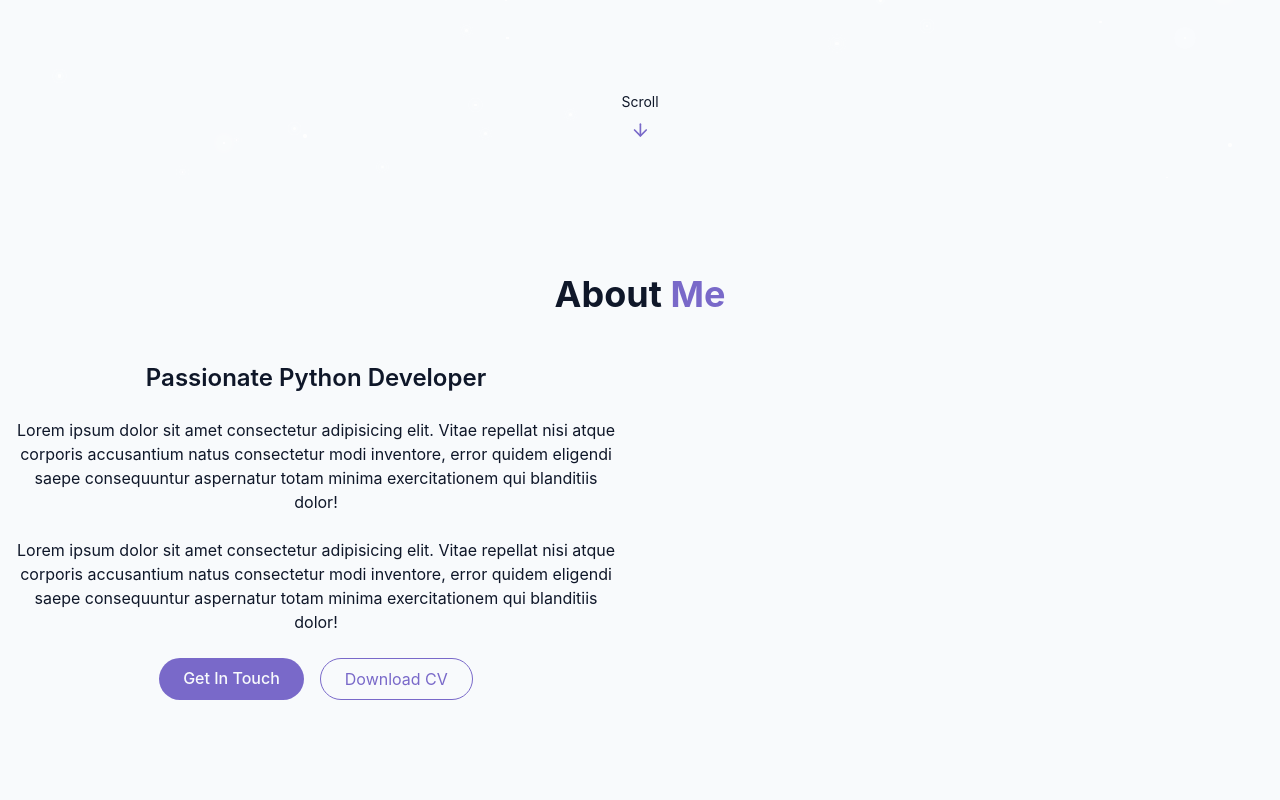
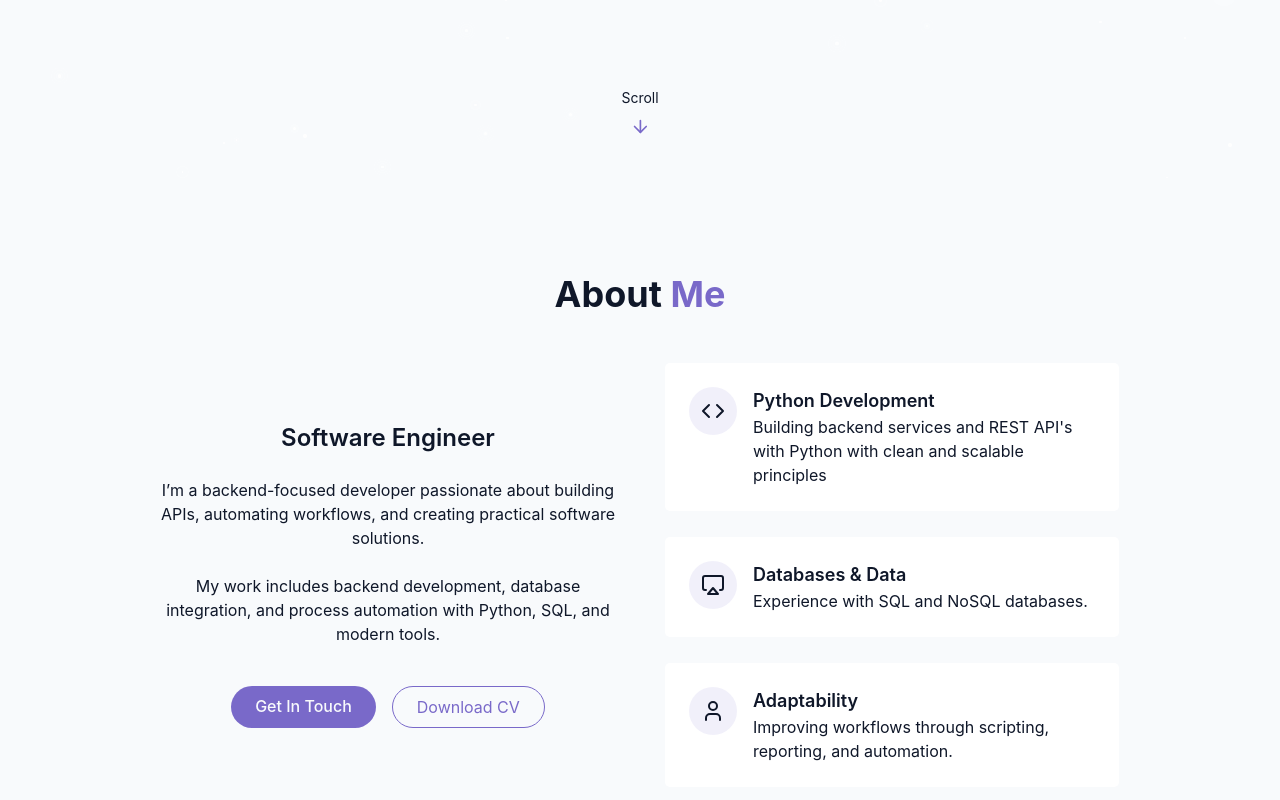
Before and after one commit to DvLeu/Portafolio, a React (Vite) app: page / in a window 1280 px wide. Shown: the part 622-1422 px from the top of the page. Built offline with nearby package versions, Linux system fonts and the light colour scheme.

Commit message:
Added Dvleu-cv for download in the aboutme section
About Component finished for production.

```diff
--- a/src/components/About.jsx
+++ b/src/components/About.jsx
@@ -1,39 +1,89 @@
-export const AboutSection= () => {
-    return <section id="about" className="py-24 px-4 relative">
+import { Airplay, Briefcase, Code, User } from "lucide-react";
+
+export const AboutSection = () => {
+  return (
+    <section id="about" className="py-24 px-4 relative">
       {" "}
       <div className="container mx-auto max-w-5xl">
         <h2 className="text-3xl md:text-4xl font-bold mb-12 text-center">
           About <span className="text-primary"> Me</span>
         </h2>
-        </div>
 
         <div className="grid grid-cols-1 md:grid-cols-2 gap-12 items-center">
           <div className="space-y-6">
             <h3 className="text-2xl font-semibold">
-                Passionate Python Developer
+              Software Engineer
             </h3>
+
             <p className="text-muted-foreground">
-                    Lorem ipsum dolor sit amet consectetur adipisicing elit.
-                    Vitae repellat nisi atque corporis accusantium natus consectetur modi inventore,
-                    error quidem eligendi saepe consequuntur aspernatur totam minima exercitationem qui blanditiis dolor!
+                I’m a backend-focused developer passionate about building APIs,
+                automating workflows, and creating practical software solutions.
             </p>
 
-                <p className="text-muted-foreground" >
-                    Lorem ipsum dolor sit amet consectetur adipisicing elit.
-                    Vitae repellat nisi atque corporis accusantium natus consectetur modi inventore,
-                    error quidem eligendi saepe consequuntur aspernatur totam minima exercitationem qui blanditiis dolor!
+            <p className="text-muted-foreground">
+                My work includes backend development, database integration,
+                and process automation with Python, SQL, and modern tools.
             </p>
-                <div className="flex flex-col sm:flex-row gap-4 pt4 justify-center">
+
+            <div className="flex flex-col sm:flex-row gap-4 pt-4 justify-center">
               <a href="#contact" className="cosmic-button">
+                {" "}
                 Get In Touch
               </a>
-                    <a href="" className="px-6 py-2 rounded-full border border-primary text-primary hover:bg-primary/10 transition-colors duration-300">
+
+              <a
+                href="Dvleu-CV.pdf" download="Dvleu-CV.pdf"
+                className="px-6 py-2 rounded-full border border-primary text-primary hover:bg-primary/10 transition-colors duration-300"
+              >
                 Download CV
               </a>
-
             </div>
           </div>
 
+          <div className="grid grid-cols-1 gap-6">
+            <div className="gradient-border p-6 card-hover">
+              <div className="flex items-start gap-4">
+                <div className="p-3 rounded-full bg-primary/10">
+                  <Code className="h-6 w-6" />
+                </div>
+                <div className="text-left">
+                  <h4 className="font-semibold text-lg">Python Development</h4>
+                  <p className="text-muted-foreground">
+                    Building backend services and REST API's with Python with clean and scalable principles
+                  </p>
+                </div>
+              </div>
+            </div>
+            <div className="gradient-border p-6 card-hover">
+              <div className="flex items-start gap-4">
+                <div className="p-3 rounded-full bg-primary/10">
+                  <Airplay className="h-6 w-6" />
+                </div>
+                <div className="text-left">
+                  <h4 className="font-semibold text-lg">Databases & Data</h4>
+                  <p className="text-muted-foreground">
+                    Experience with SQL and NoSQL databases.
+                  </p>
+                </div>
+              </div>
+            </div>
+            <div className="gradient-border p-6 card-hover">
+              <div className="flex items-start gap-4">
+                <div className="p-3 rounded-full bg-primary/10">
+                  <User className="h-6 w-6" />
+                </div>
+
+                <div className="text-left">
+                  <h4 className="font-semibold text-lg">Adaptability</h4>
+                  <p className="text-muted-foreground">
+                    Improving workflows through scripting, reporting, and automation.
+                  </p>
+                </div>
+              </div>
+            </div>
+          </div>
+        </div>
       </div>
     </section>
-}
+  );
+};
```
Also changed, not shown: 1 other file (tests, documents, lock files or other folders). Lines whose indentation alone changed are shown as unchanged.
